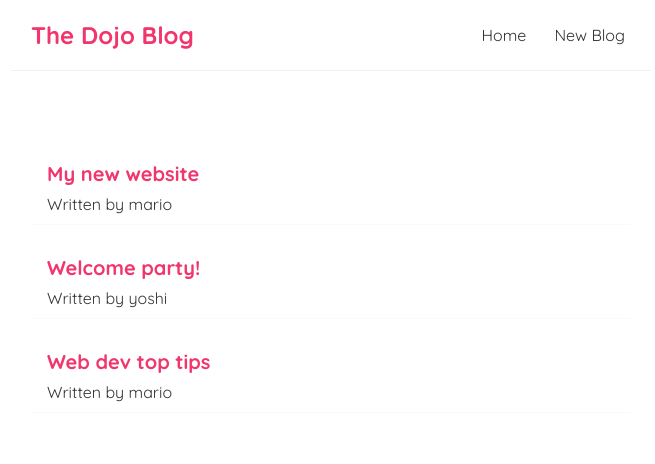
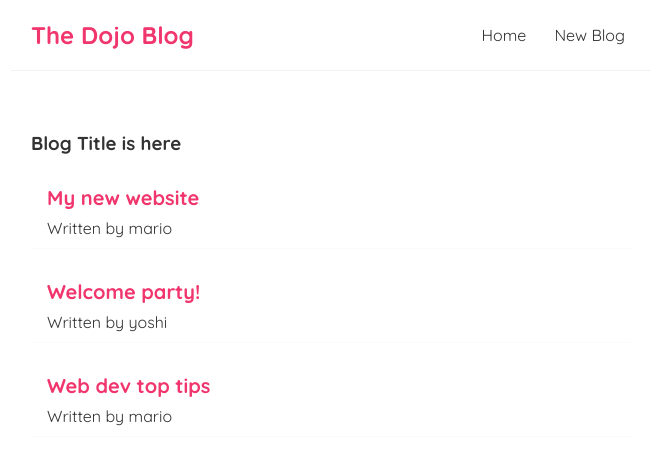
Before and after one commit to Erfanhosseini98/learn-react, a React (Vite) app: page / in a window 1280 px wide. Shown: the top 464 px of the page, without its empty margins (309-964 px from the left). Built offline with nearby package versions, Linux system fonts and the light colour scheme.

Commit message:
Implemented and added reusable BlogList component

```diff
--- /dev/null
+++ b/src/BlogList.jsx
@@ -0,0 +1,24 @@
+
+const BlogList = ({ blogs ,title}) => {
+  // const blogs = props.blogs
+  // const hello = props.hello
+  // const {blogs,hello} = props
+  console.log(blogs)
+  return (
+    <>
+    <h3>{title}</h3>
+      <div className="blog-list">
+        {
+          blogs.map((blog) => (
+            <div className="blog-preview" key={blog.id}>
+              <h2>{blog.title}</h2>
+              <p>Written by {blog.author}</p>
+            </div>
+          ))
+        }
+      </div>
+    </>
+  )
+}
+
+export default BlogList
--- a/src/Home.jsx
+++ b/src/Home.jsx
@@ -1,4 +1,5 @@
 import { useState } from "react"
+import BlogList from "./BlogList"
 
 const Home = () => {
 
@@ -13,14 +14,8 @@
         <>
             <div className="home">
 
-                {
-                    blogs.map((blog) => (
-                        <div className="blog-preview" key={blog.id}>
-                            <h2>{blog.title}</h2>
-                            <p>Written by {blog.author}</p>
-                        </div>
-                    ))
-                }
+                <BlogList blogs={blogs} title="Blog Title is here"/>
+
 
 
             </div>
```
